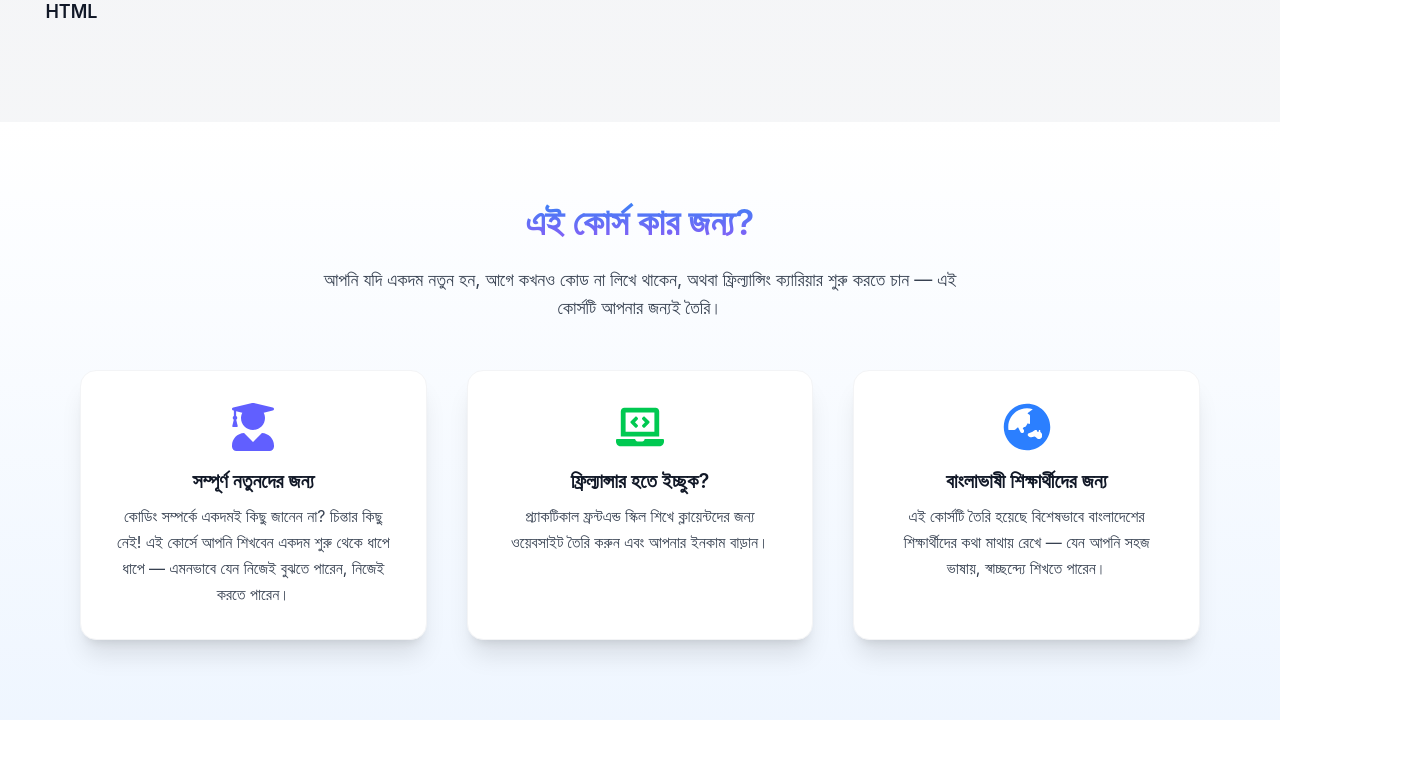
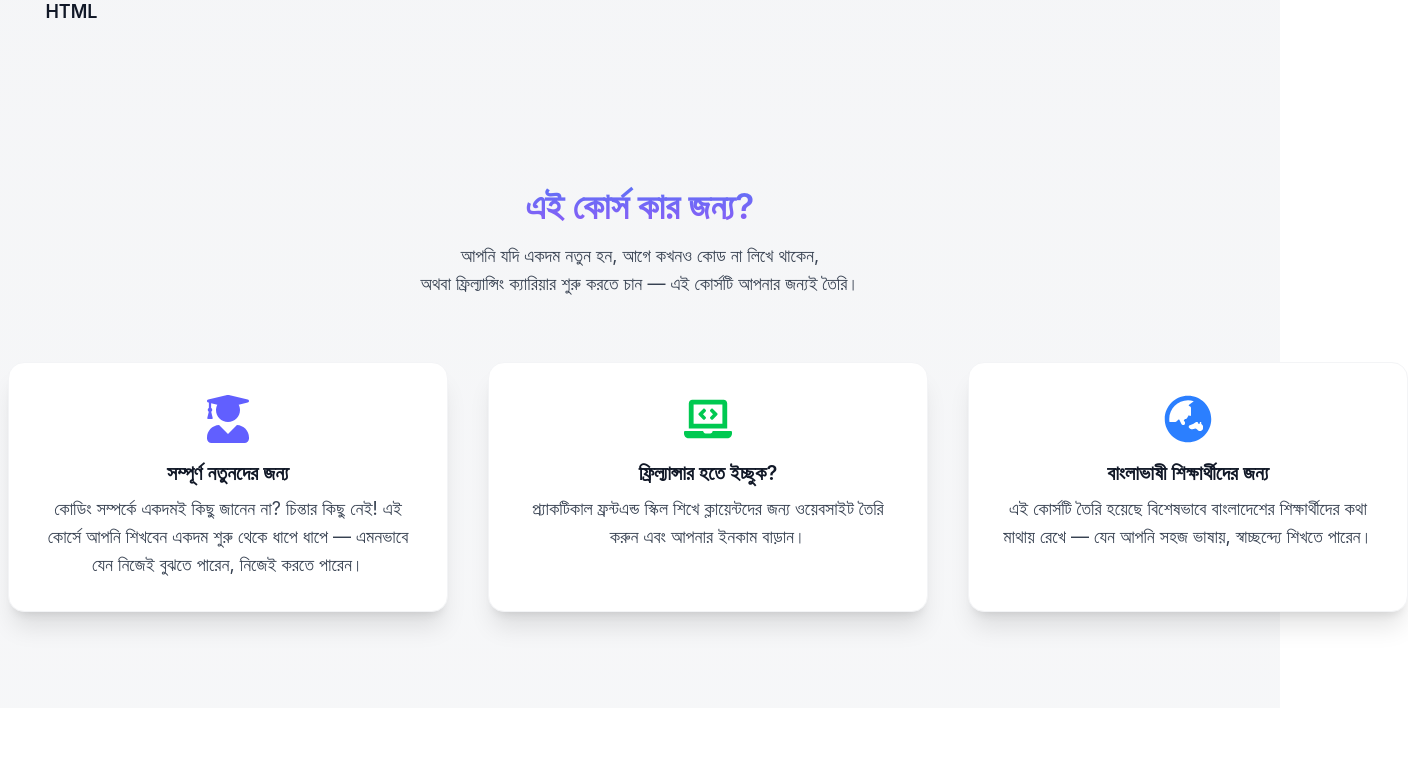
Before and after one commit to ratSparrow/code-school-next, a React (Vite) app: page / in a window 1280 px wide. Shown: the part 1000-1784 px from the top of the page, 1408 px wide, since content can reach past the window. Built offline with nearby package versions, Linux system fonts and the light colour scheme.

Commit message:
Updated:

```diff
--- a/src/components/home/WhatYouWillLearn.jsx
+++ b/src/components/home/WhatYouWillLearn.jsx
@@ -9,7 +9,7 @@ export default function WhatYouWillLearn() {
 
     return (
         <section id="whatyoulearn" className="text-center mx-2 py-0 md:py-8">
-            <h2 className="text-2xl md:text-4xl font-bold mb-2 md:mb-4 pt-0 md:pt-8 gradient-text-primary">
+            <h2 className="text-2xl md:text-4xl font-bold mb-2 md:mb-4 pt-4 md:pt-8 gradient-text-primary">
                 আপনি যা শিখবেন
             </h2>
             <p className="text-sm md:text-lg color-accent ">
--- a/src/components/home/WhoThisCourseIsFor.jsx
+++ b/src/components/home/WhoThisCourseIsFor.jsx
@@ -1,34 +1,19 @@
 import React from "react";
 import { FaUserGraduate, FaLaptopCode, FaGlobeAsia } from "react-icons/fa";
+import { audience } from "../../utilities/fakeData";
 
 export default function WhoThisCourseIsFor() {
-  const audience = [
-    {
-      icon: <FaUserGraduate className="text-indigo-500 text-5xl group-hover:scale-110 transition-transform duration-300" />,
-      title: "সম্পূর্ণ নতুনদের জন্য",
-      description: `কোডিং সম্পর্কে একদমই কিছু জানেন না? চিন্তার কিছু নেই! এই কোর্সে আপনি শিখবেন একদম শুরু থেকে ধাপে ধাপে — এমনভাবে যেন নিজেই বুঝতে পারেন, নিজেই করতে পারেন।`
-    },
-    {
-      icon: <FaLaptopCode className="text-green-500 text-5xl group-hover:scale-110 transition-transform duration-300" />,
-      title: "ফ্রিল্যান্সার হতে ইচ্ছুক?",
-      description: "প্র্যাকটিকাল ফ্রন্টএন্ড স্কিল শিখে ক্লায়েন্টদের জন্য ওয়েবসাইট তৈরি করুন এবং আপনার ইনকাম বাড়ান।"
-    },
-    {
-      icon: <FaGlobeAsia className="text-blue-500 text-5xl group-hover:scale-110 transition-transform duration-300" />,
-      title: "বাংলাভাষী শিক্ষার্থীদের জন্য",
-      description: "এই কোর্সটি তৈরি হয়েছে বিশেষভাবে বাংলাদেশের শিক্ষার্থীদের কথা মাথায় রেখে — যেন আপনি সহজ ভাষায়, স্বাচ্ছন্দ্যে শিখতে পারেন।"
-    }
-  ];
+
 
   return (
-    <section id="whoisfor" className="bg-gradient-to-b from-white to-blue-50 py-20 px-6 md:px-20 text-center">
-      <h2 className="text-3xl md:text-4xl font-extrabold mb-6 gradient-text-primary">
+    <section id="whoisfor" className="text-center mx-2 py-0 md:py-8">
+      <h2 className="text-2xl md:text-4xl font-bold mb-2 md:mb-4 pt-4 md:pt-8 gradient-text-primary">
         এই কোর্স কার জন্য?
       </h2>
-      <p className="text-md md:text-lg color-accent mb-12 max-w-2xl mx-auto">
-        আপনি যদি একদম নতুন হন, আগে কখনও কোড না লিখে থাকেন, অথবা ফ্রিল্যান্সিং ক্যারিয়ার শুরু করতে চান — এই কোর্সটি আপনার জন্যই তৈরি।
+      <p className="text-sm md:text-lg color-accent">
+        আপনি যদি একদম নতুন হন, আগে কখনও কোড না লিখে থাকেন, <br className="hidden md:block" /> অথবা ফ্রিল্যান্সিং ক্যারিয়ার শুরু করতে চান — এই কোর্সটি আপনার জন্যই তৈরি।
       </p>
-      <div className="grid grid-cols-1 md:grid-cols-3 gap-10 max-w-6xl mx-auto">
+      <div className="grid grid-cols-1 md:grid-cols-3 gap-10 w-full mx-2 md:w-[1400px] md:mx-auto py-8 md:py-16">
         {audience.map((item, index) => (
           <div
             key={index}
@@ -37,8 +22,8 @@ export default function WhoThisCourseIsFor() {
             <div className="mb-4 flex justify-center">
               {item.icon}
             </div>
-            <h3 className="color-heading text-xl font-semibold mb-2">{item.title}</h3>
-            <p className="color-accent text-base leading-relaxed">{item.description}</p>
+            <h3 className="color-heading text-lg md:text-xl font-semibold mb-2">{item.title}</h3>
+            <p className="color-accent text-sm md:text-lg">{item.description}</p>
           </div>
         ))}
       </div>
--- a/src/utilities/fakeData.jsx
+++ b/src/utilities/fakeData.jsx
@@ -4,7 +4,7 @@ import employee from "../assets/images/projects/employee-management.png"
 import quiz from "../assets/images/projects/quiz.png"
 import todo from "../assets/images/projects/todo.png"
 import { BiLogoMongodb, BiLogoRedux } from "react-icons/bi";
-import { FaHtml5, FaCss3Alt, FaJs, FaReact, FaGithub, FaServer, FaSass } from "react-icons/fa";
+import { FaHtml5, FaCss3Alt, FaJs, FaReact, FaGithub, FaServer, FaSass, FaUserGraduate, FaLaptopCode, FaGlobeAsia } from "react-icons/fa";
 import { IoLogoNodejs } from "react-icons/io";
 import { RiTailwindCssFill } from "react-icons/ri";
 import { SiMui } from "react-icons/si";
@@ -252,3 +252,22 @@ export const projectSyllabus = [
         tools: ["React", "Axios", "Express.js", "MongoDB", "Tailwind CSS"]
     }
 ];
+
+
+export  const audience = [
+    {
+      icon: <FaUserGraduate className="text-indigo-500 text-5xl group-hover:scale-110 transition-transform duration-300" />,
+      title: "সম্পূর্ণ নতুনদের জন্য",
+      description: `কোডিং সম্পর্কে একদমই কিছু জানেন না? চিন্তার কিছু নেই! এই কোর্সে আপনি শিখবেন একদম শুরু থেকে ধাপে ধাপে — এমনভাবে যেন নিজেই বুঝতে পারেন, নিজেই করতে পারেন।`
+    },
+    {
+      icon: <FaLaptopCode className="text-green-500 text-5xl group-hover:scale-110 transition-transform duration-300" />,
+      title: "ফ্রিল্যান্সার হতে ইচ্ছুক?",
+      description: "প্র্যাকটিকাল ফ্রন্টএন্ড স্কিল শিখে ক্লায়েন্টদের জন্য ওয়েবসাইট তৈরি করুন এবং আপনার ইনকাম বাড়ান।"
+    },
+    {
+      icon: <FaGlobeAsia className="text-blue-500 text-5xl group-hover:scale-110 transition-transform duration-300" />,
+      title: "বাংলাভাষী শিক্ষার্থীদের জন্য",
+      description: "এই কোর্সটি তৈরি হয়েছে বিশেষভাবে বাংলাদেশের শিক্ষার্থীদের কথা মাথায় রেখে — যেন আপনি সহজ ভাষায়, স্বাচ্ছন্দ্যে শিখতে পারেন।"
+    }
+  ];
```
